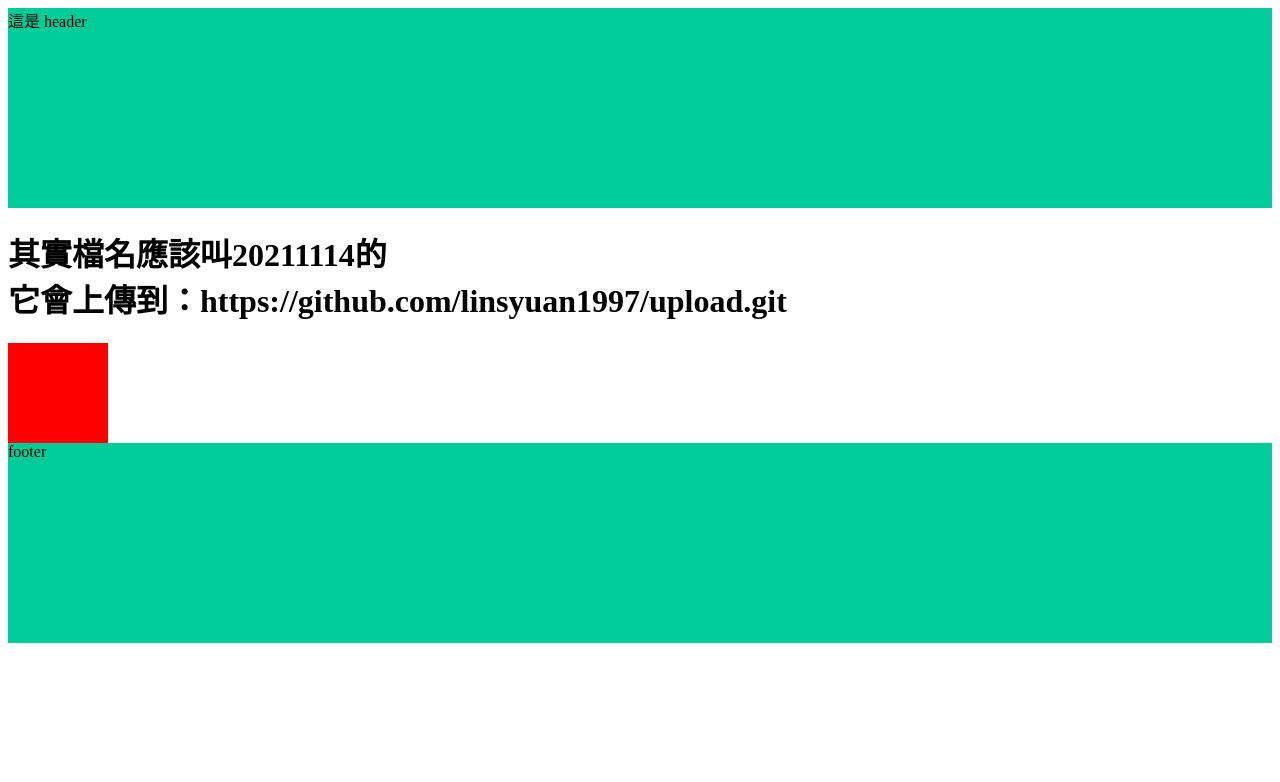
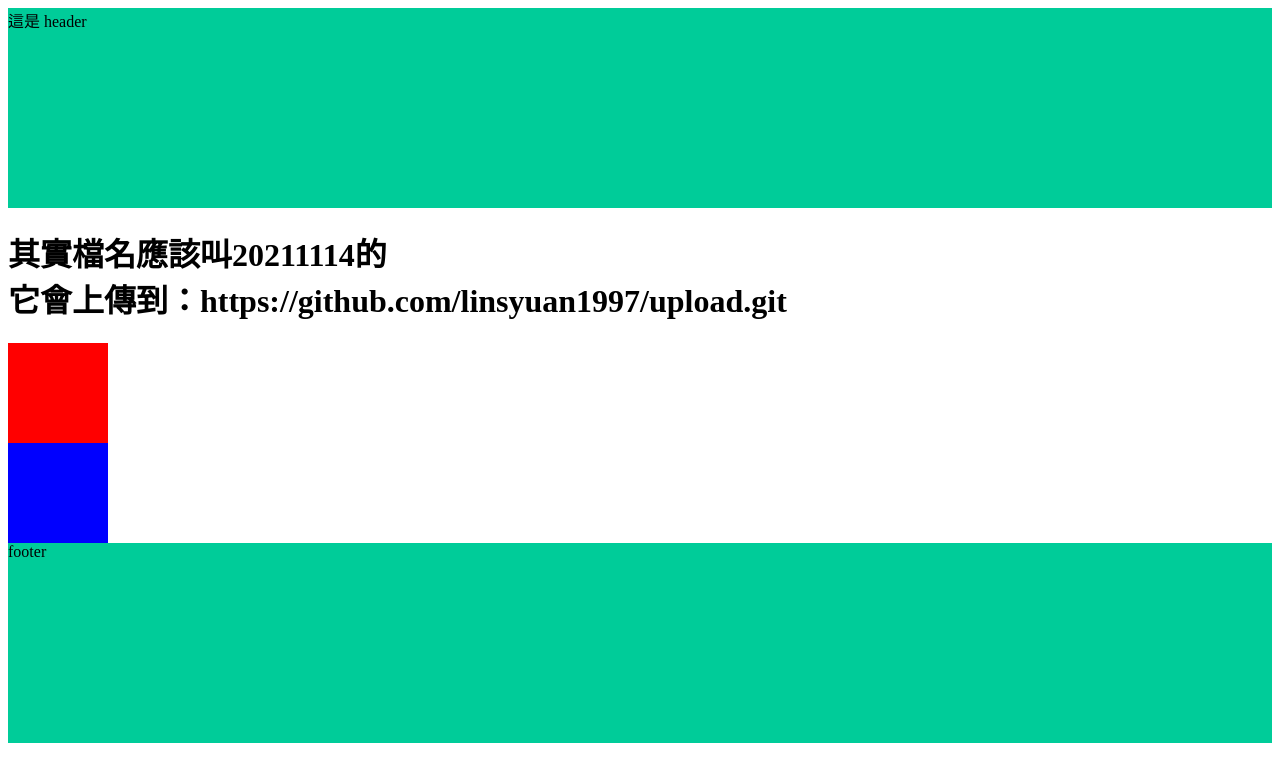
Before and after one commit to linsyuan1997/upload, a plain HTML site: page index.html in a window 1280 px wide. Drawn offline with Linux system fonts and the light colour scheme.

Commit message:
Update 2021-11-14T09:55:05.752Z

```diff
--- a/assets/style/all.css
+++ b/assets/style/all.css
@@ -20,4 +20,18 @@
     width: 200px;
     background-color: #00cc99; }
 
+.box2 {
+  width: 100px;
+  height: 100px;
+  background-color: blue;
+  display: -webkit-box;
+  display: -ms-flexbox;
+  display: flex;
+  -webkit-transition: all 0.5s;
+  -o-transition: all 0.5s;
+  transition: all 0.5s; }
+  .box2:hover {
+    width: 200px;
+    background-color: #00cc99; }
+
 /*# sourceMappingURL=all.css.map */
--- a/index.html
+++ b/index.html
@@ -5,7 +5,7 @@
   <meta charset="UTF-8">
   <meta name="viewport" content="width=device-width, initial-scale=1.0">
   <meta http-equiv="X-UA-Compatible" content="ie=edge">
-  <title>首頁</title>
+  <title>測試gulp更新檔案</title>
   <link rel="stylesheet" href="./assets/style/all.css">
 </head>
 
@@ -21,6 +21,7 @@
 </h1>
 
 <div class="box"></div>
+<div class="box2"></div>
 
   <footer class="footer">
     footer
```
Also changed, not shown: 1 other file.
